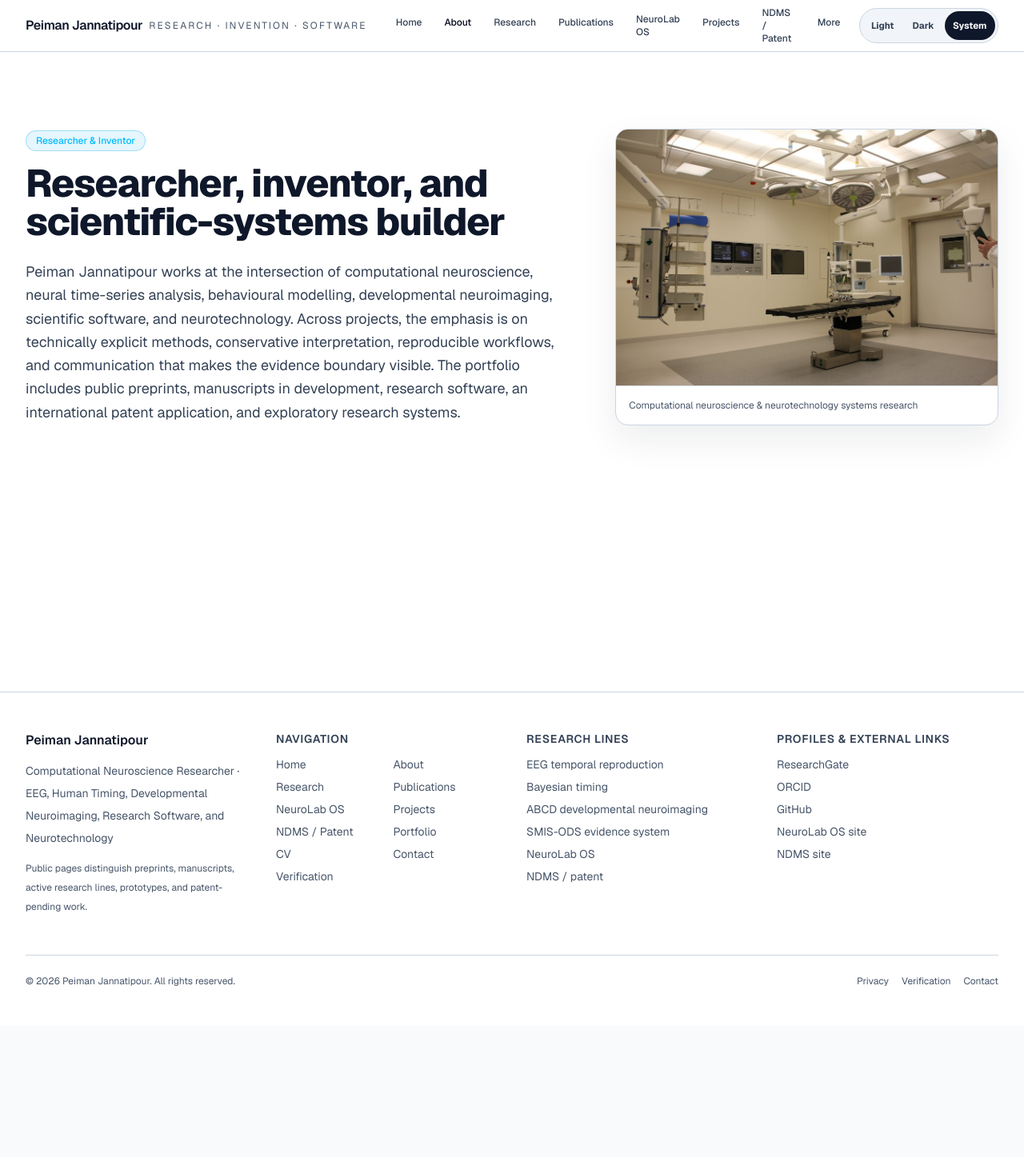
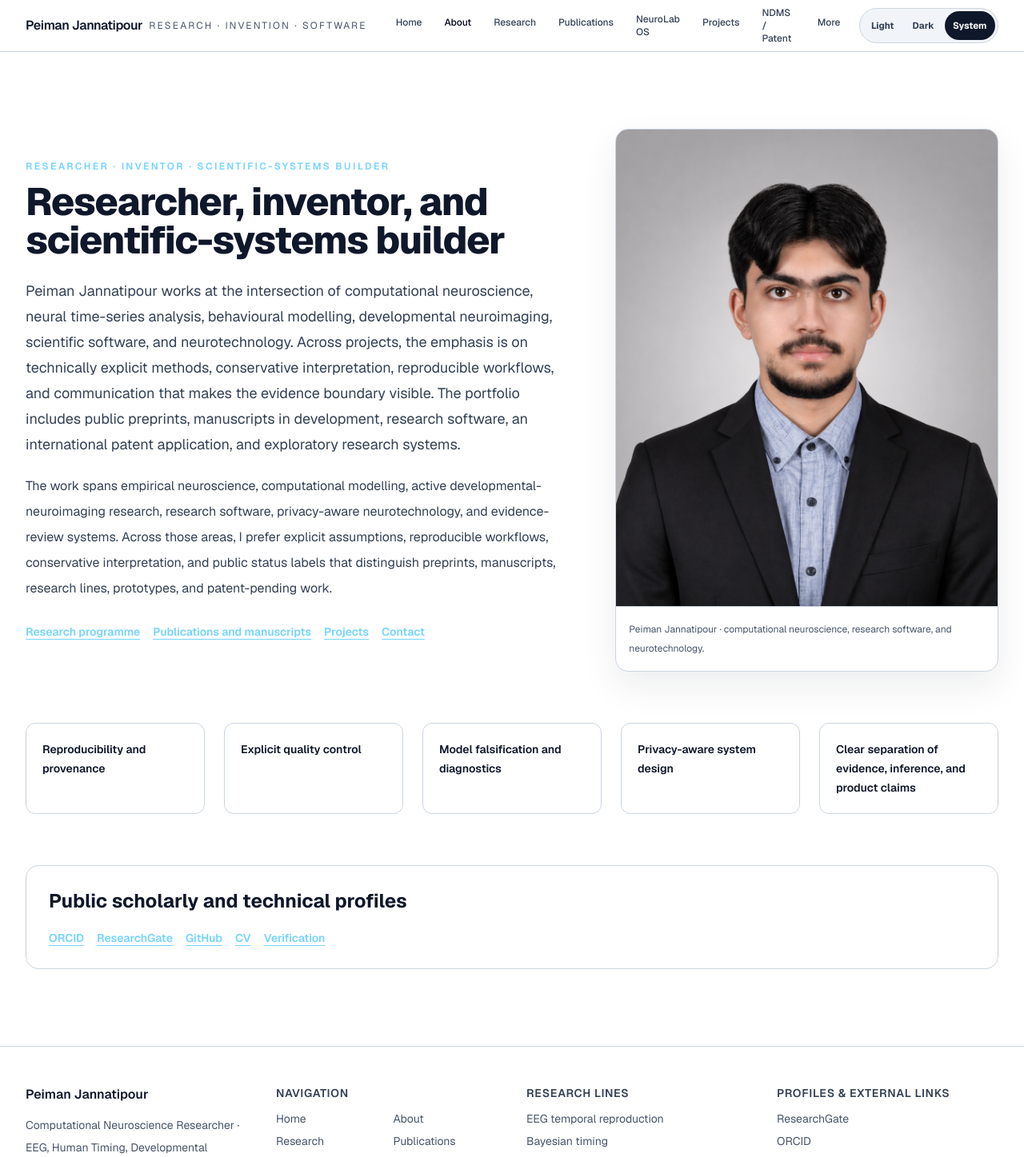
Before and after one commit to peimanjannatipour/peimanjp-, a Next.js app: page /about in a window 1280 px wide. Shown: the top 1447 px of the page at 80% size. Before the commit the page ends 1283 px from the top, so only its background shows below. Built offline with nearby package versions, Linux system fonts and the light colour scheme.

Commit message:
Use personal portrait and strengthen professional About page

```diff
--- a/src/app/about/page.tsx
+++ b/src/app/about/page.tsx
@@ -1,51 +1,65 @@
 import type { Metadata } from "next";
 import Image from "next/image";
+import Link from "next/link";
 import homepageData from "@/../content/site-copy/homepage.json";
 import { JsonLd } from "@/components/JsonLd";
+import { externalLinks } from "@/data/links";
 import { createPageMetadata } from "@/lib/metadata";
 import { profilePageJsonLd } from "@/lib/structured-data";
 
 export const metadata: Metadata = createPageMetadata({
   title: "About | Peiman Jannatipour",
-  description: homepageData.about.body,
+  description:
+    "About Peiman Jannatipour: computational neuroscience, EEG, developmental neuroimaging, research software, evidence systems, and neurotechnology.",
   path: "/about",
 });
 
 export default function AboutPage() {
   return (
-    <main className="bg-slate-950 text-slate-100 min-h-screen py-16 lg:py-24" id="main">
+    <main className="min-h-screen bg-slate-950 py-16 text-slate-100 lg:py-24" id="main">
       <JsonLd data={profilePageJsonLd("/about")} />
       <div className="mx-auto max-w-7xl px-5 sm:px-8">
         <div className="grid gap-12 lg:grid-cols-12 lg:items-center">
           <div className="lg:col-span-7">
-            <span className="inline-block rounded-full border border-sky-500/30 bg-sky-500/10 px-3 py-1 text-xs font-medium text-sky-400">
-              Researcher &amp; Inventor
-            </span>
-            <h1 className="mt-4 text-4xl font-extrabold tracking-tight text-white sm:text-5xl">
-              {homepageData.about.title}
-            </h1>
-            <p className="mt-6 text-lg leading-relaxed text-slate-300">
-              {homepageData.about.body}
+            <p className="text-xs font-semibold uppercase tracking-[0.2em] text-sky-300">Researcher · inventor · scientific-systems builder</p>
+            <h1 className="mt-3 text-4xl font-extrabold tracking-tight text-white sm:text-5xl">{homepageData.about.title}</h1>
+            <p className="mt-6 text-lg leading-8 text-slate-300">{homepageData.about.body}</p>
+            <p className="mt-5 text-base leading-8 text-slate-300">
+              The work spans empirical neuroscience, computational modelling, active developmental-neuroimaging research, research software, privacy-aware neurotechnology, and evidence-review systems. Across those areas, I prefer explicit assumptions, reproducible workflows, conservative interpretation, and public status labels that distinguish preprints, manuscripts, research lines, prototypes, and patent-pending work.
             </p>
+            <div className="mt-7 flex flex-wrap gap-4">
+              <Link className="text-sm font-semibold text-sky-300 underline underline-offset-4" href="/research">Research programme</Link>
+              <Link className="text-sm font-semibold text-sky-300 underline underline-offset-4" href="/publications">Publications and manuscripts</Link>
+              <Link className="text-sm font-semibold text-sky-300 underline underline-offset-4" href="/projects">Projects</Link>
+              <Link className="text-sm font-semibold text-sky-300 underline underline-offset-4" href="/contact">Contact</Link>
+            </div>
           </div>
 
           <div className="lg:col-span-5">
-            <div className="overflow-hidden rounded-2xl border border-slate-800 bg-slate-900 shadow-2xl">
-              <Image
-                alt="Scientist working in biomedical research environment"
-                className="h-80 w-full object-cover"
-                height={800}
-                src="/assets/stock/stock2.jpg"
-                width={1200}
-              />
-              <div className="p-4 border-t border-slate-800">
-                <p className="text-xs text-slate-400">
-                  Computational neuroscience &amp; neurotechnology systems research
-                </p>
-              </div>
-            </div>
+            <figure className="overflow-hidden rounded-2xl border border-slate-800 bg-slate-900 shadow-2xl">
+              <Image alt="Peiman Jannatipour" className="aspect-[4/5] w-full object-cover object-center" height={1200} priority src="/images/inventor-photo.jpg" width={960} />
+              <figcaption className="border-t border-slate-800 p-4 text-xs leading-6 text-slate-400">Peiman Jannatipour · computational neuroscience, research software, and neurotechnology.</figcaption>
+            </figure>
           </div>
         </div>
+
+        <section className="mt-16 grid gap-6 md:grid-cols-2 lg:grid-cols-5" aria-labelledby="about-principles-title">
+          <h2 className="sr-only" id="about-principles-title">Research principles</h2>
+          {homepageData.principles.map((principle) => (
+            <div className="rounded-xl border border-slate-800 bg-slate-900 p-5 text-sm font-semibold leading-6 text-slate-200" key={principle}>{principle}</div>
+          ))}
+        </section>
+
+        <section className="mt-16 rounded-2xl border border-slate-800 bg-slate-900 p-7" aria-labelledby="profile-links-title">
+          <h2 className="text-2xl font-bold text-white" id="profile-links-title">Public scholarly and technical profiles</h2>
+          <div className="mt-5 flex flex-wrap gap-4 text-sm">
+            <a className="font-semibold text-sky-300 underline underline-offset-4" href={externalLinks.orcid.href} rel="noreferrer" target="_blank">ORCID</a>
+            <a className="font-semibold text-sky-300 underline underline-offset-4" href={externalLinks.researchGate.href} rel="noreferrer" target="_blank">ResearchGate</a>
+            <a className="font-semibold text-sky-300 underline underline-offset-4" href={externalLinks.github.href} rel="noreferrer" target="_blank">GitHub</a>
+            <Link className="font-semibold text-sky-300 underline underline-offset-4" href="/cv">CV</Link>
+            <Link className="font-semibold text-sky-300 underline underline-offset-4" href="/verification">Verification</Link>
+          </div>
+        </section>
       </div>
     </main>
   );
```
